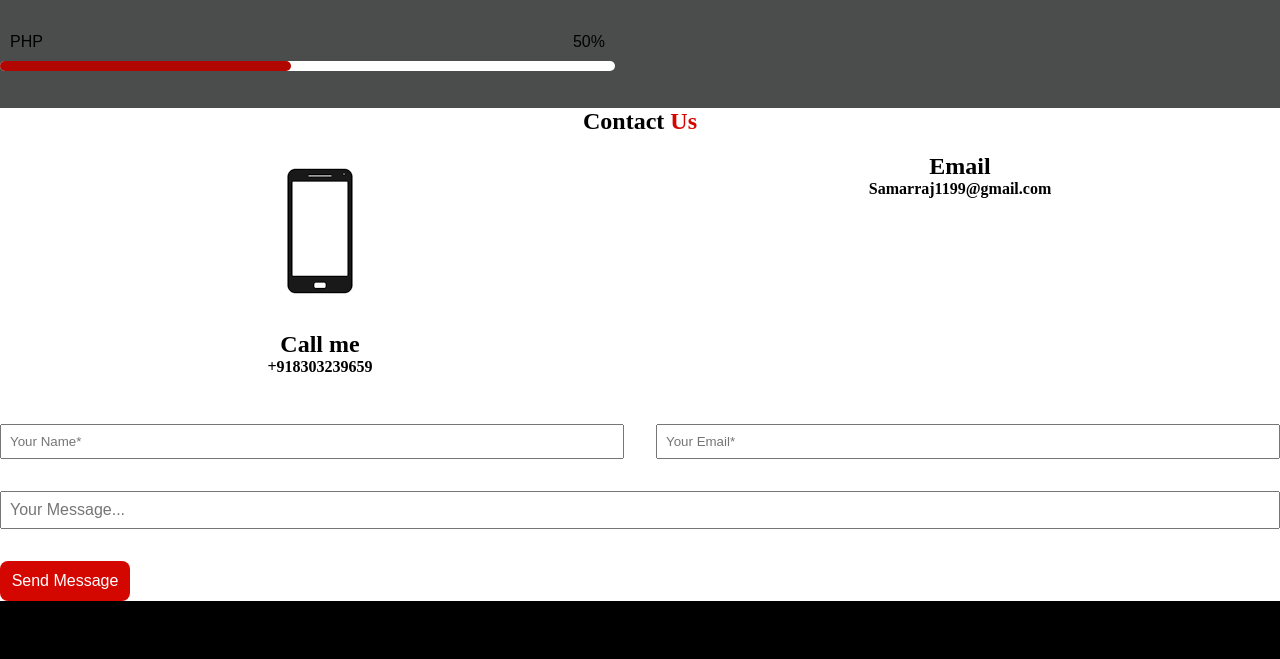
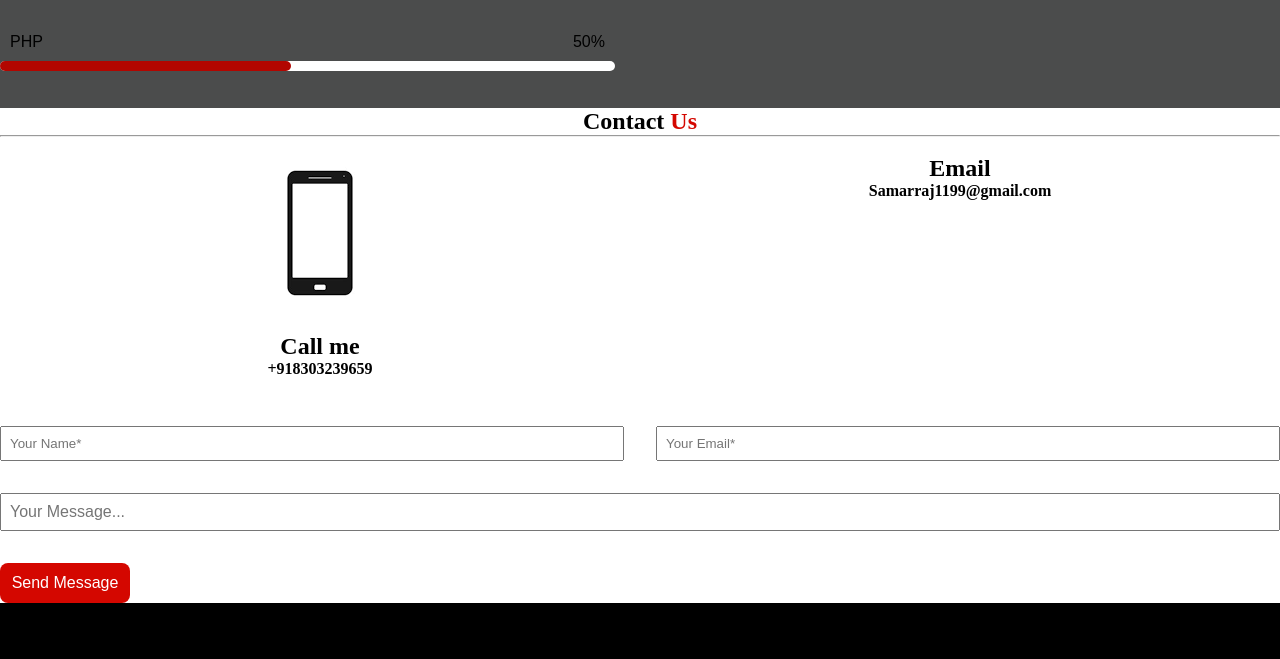
Before and after one commit to Samarraj11/Portfolio, a plain HTML site: page index.html in a window 1280 px wide. Shown: the part 2584-3243 px from the top of the page. Drawn offline with Linux system fonts and the light colour scheme.

Commit message:
Update index.html

```diff
--- a/index.html
+++ b/index.html
@@ -189,7 +189,7 @@
     <section id="contact us" class="contact us">
         <div class="container">
             <h1 class="text-center">Contact <span>Us</span></h1>
-            <div class="card-wrapper">
+            <hr><div class="card-wrapper">
                 <div class="card">
                     <img src="phone1.png" alt="">
                     <h1>Call me</h1>
```
